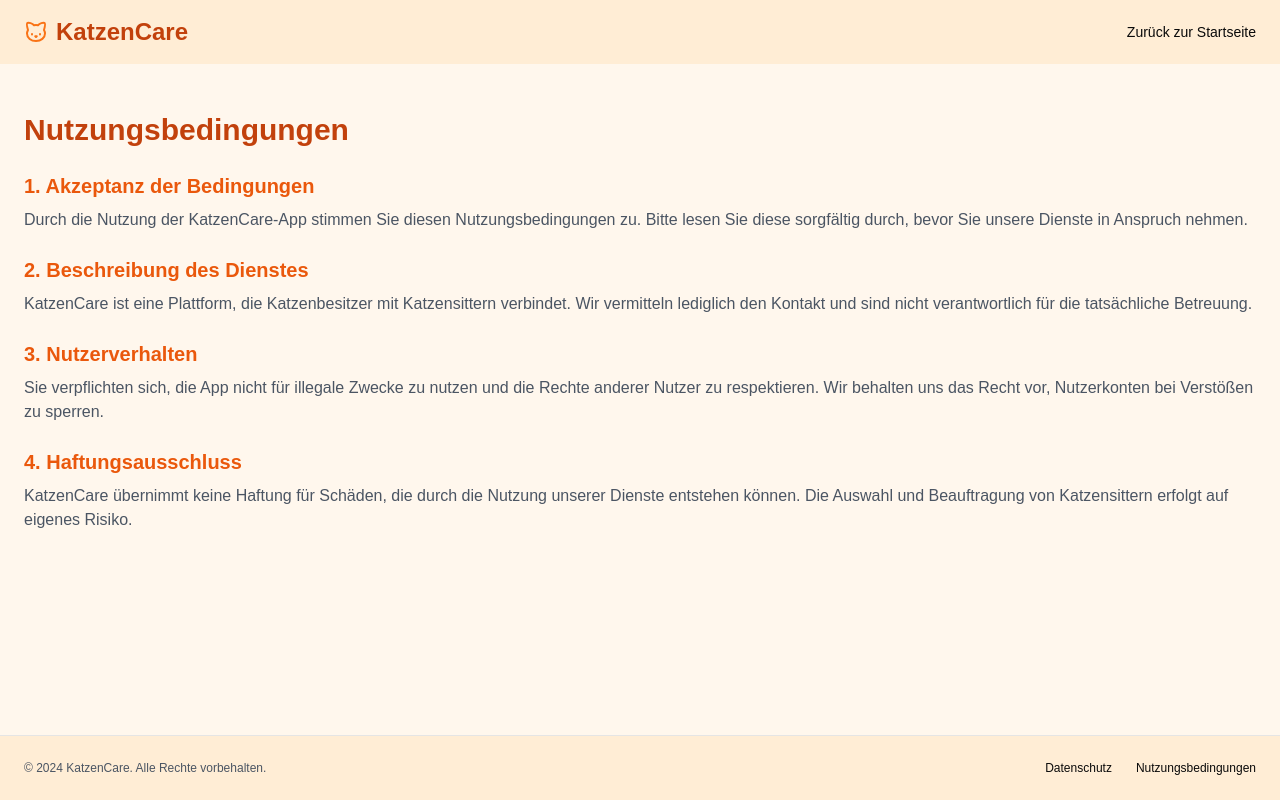
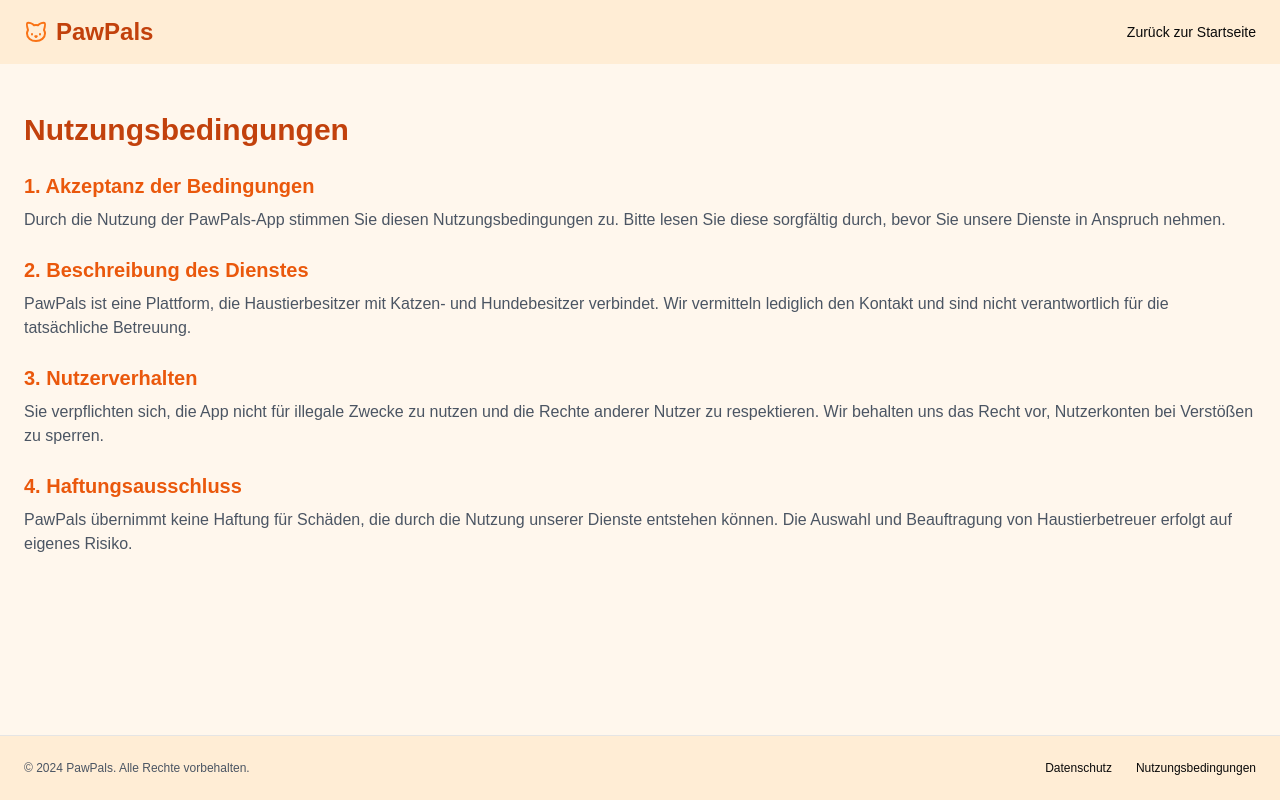
Before and after one commit to dratonin/KatzenCare, a Next.js app: page /terms-of-service in a window 1280 px wide. Built offline with nearby package versions, Linux system fonts and the light colour scheme.

Commit message:
Fixed the Branding on all Subpages

```diff
--- a/components/contact.tsx
+++ b/components/contact.tsx
@@ -10,7 +10,7 @@ export default function Contact() {
       <header className="px-4 lg:px-6 h-16 flex items-center bg-orange-100">
         <Link className="flex items-center justify-center" href="/">
           <Cat className="h-6 w-6 text-orange-500" />
-          <span className="ml-2 text-2xl font-bold text-orange-700">KatzenCare</span>
+          <span className="ml-2 text-2xl font-bold text-orange-700">PawPals</span>
         </Link>
         <nav className="ml-auto flex gap-4 sm:gap-6">
           <Link className="text-sm font-medium hover:underline underline-offset-4" href="/">
@@ -45,7 +45,7 @@ export default function Contact() {
               <div className="space-y-4">
                 <div className="flex items-center space-x-3">
                   <Mail className="h-5 w-5 text-orange-500" />
-                  <span>kontakt@katzencare.de</span>
+                  <span>kontakt@pawpals.de</span>
                 </div>
                 <div className="flex items-center space-x-3">
                   <Phone className="h-5 w-5 text-orange-500" />
@@ -53,7 +53,7 @@ export default function Contact() {
                 </div>
                 <div className="flex items-center space-x-3">
                   <MapPin className="h-5 w-5 text-orange-500" />
-                  <span>Katzenstraße 1, 12345 Katzenstadt</span>
+                  <span>Ritterstraße 111, 42659 Solingen</span>
                 </div>
               </div>
             </div>
@@ -61,7 +61,7 @@ export default function Contact() {
         </div>
       </main>
       <footer className="flex flex-col gap-2 sm:flex-row py-6 w-full shrink-0 items-center px-4 md:px-6 border-t bg-orange-100">
-        <p className="text-xs text-gray-600">© 2024 KatzenCare. Alle Rechte vorbehalten.</p>
+        <p className="text-xs text-gray-600">© 2024 PawPals. Alle Rechte vorbehalten.</p>
         <nav className="sm:ml-auto flex gap-4 sm:gap-6">
           <Link className="text-xs hover:underline underline-offset-4" href="/privacy-policy">
             Datenschutz
--- a/components/privacy-policy.tsx
+++ b/components/privacy-policy.tsx
@@ -8,7 +8,7 @@ export default function PrivacyPolicy() {
       <header className="px-4 lg:px-6 h-16 flex items-center bg-orange-100">
         <Link className="flex items-center justify-center" href="/">
           <Cat className="h-6 w-6 text-orange-500" />
-          <span className="ml-2 text-2xl font-bold text-orange-700">KatzenCare</span>
+          <span className="ml-2 text-2xl font-bold text-orange-700">PawPals</span>
         </Link>
         <nav className="ml-auto flex gap-4 sm:gap-6">
           <Link className="text-sm font-medium hover:underline underline-offset-4" href="/">
@@ -23,7 +23,7 @@ export default function PrivacyPolicy() {
             <section>
               <h2 className="text-xl font-semibold mb-2 text-orange-600">1. Einleitung</h2>
               <p>
-                Wir bei KatzenCare nehmen den Schutz Ihrer persönlichen Daten sehr ernst. Diese Datenschutzerklärung
+                Wir bei PawPals nehmen den Schutz Ihrer persönlichen Daten sehr ernst. Diese Datenschutzerklärung
                 informiert Sie darüber, wie wir mit Ihren Daten umgehen und welche Rechte Sie haben.
               </p>
             </section>
@@ -31,7 +31,7 @@ export default function PrivacyPolicy() {
               <h2 className="text-xl font-semibold mb-2 text-orange-600">2. Datenerhebung und -verwendung</h2>
               <p>
                 Wir erheben nur die Daten, die für die Nutzung unserer App notwendig sind. Dies umfasst Ihren Namen,
-                Ihre E-Mail-Adresse und Informationen über Ihre Katze(n).
+                Ihre E-Mail-Adresse und Informationen über Ihr Haustier.
               </p>
             </section>
             <section>
@@ -52,7 +52,7 @@ export default function PrivacyPolicy() {
         </div>
       </main>
       <footer className="flex flex-col gap-2 sm:flex-row py-6 w-full shrink-0 items-center px-4 md:px-6 border-t bg-orange-100">
-        <p className="text-xs text-gray-600">© 2024 KatzenCare. Alle Rechte vorbehalten.</p>
+        <p className="text-xs text-gray-600">© 2024 PawPals. Alle Rechte vorbehalten.</p>
         <nav className="sm:ml-auto flex gap-4 sm:gap-6">
           <Link className="text-xs hover:underline underline-offset-4" href="/privacy-policy">
             Datenschutz
--- a/components/terms-of-service.tsx
+++ b/components/terms-of-service.tsx
@@ -8,7 +8,7 @@ export default function TermsOfService() {
       <header className="px-4 lg:px-6 h-16 flex items-center bg-orange-100">
         <Link className="flex items-center justify-center" href="/">
           <Cat className="h-6 w-6 text-orange-500" />
-          <span className="ml-2 text-2xl font-bold text-orange-700">KatzenCare</span>
+          <span className="ml-2 text-2xl font-bold text-orange-700">PawPals</span>
         </Link>
         <nav className="ml-auto flex gap-4 sm:gap-6">
           <Link className="text-sm font-medium hover:underline underline-offset-4" href="/">
@@ -23,14 +23,14 @@ export default function TermsOfService() {
             <section>
               <h2 className="text-xl font-semibold mb-2 text-orange-600">1. Akzeptanz der Bedingungen</h2>
               <p>
-                Durch die Nutzung der KatzenCare-App stimmen Sie diesen Nutzungsbedingungen zu. Bitte lesen Sie diese
+                Durch die Nutzung der PawPals-App stimmen Sie diesen Nutzungsbedingungen zu. Bitte lesen Sie diese
                 sorgfältig durch, bevor Sie unsere Dienste in Anspruch nehmen.
               </p>
             </section>
             <section>
               <h2 className="text-xl font-semibold mb-2 text-orange-600">2. Beschreibung des Dienstes</h2>
               <p>
-                KatzenCare ist eine Plattform, die Katzenbesitzer mit Katzensittern verbindet. Wir vermitteln lediglich
+                PawPals ist eine Plattform, die Haustierbesitzer mit Katzen- und Hundebesitzer verbindet. Wir vermitteln lediglich
                 den Kontakt und sind nicht verantwortlich für die tatsächliche Betreuung.
               </p>
             </section>
@@ -44,15 +44,15 @@ export default function TermsOfService() {
             <section>
               <h2 className="text-xl font-semibold mb-2 text-orange-600">4. Haftungsausschluss</h2>
               <p>
-                KatzenCare übernimmt keine Haftung für Schäden, die durch die Nutzung unserer Dienste entstehen können.
-                Die Auswahl und Beauftragung von Katzensittern erfolgt auf eigenes Risiko.
+                PawPals übernimmt keine Haftung für Schäden, die durch die Nutzung unserer Dienste entstehen können.
+                Die Auswahl und Beauftragung von Haustierbetreuer erfolgt auf eigenes Risiko.
               </p>
             </section>
           </div>
         </div>
       </main>
       <footer className="flex flex-col gap-2 sm:flex-row py-6 w-full shrink-0 items-center px-4 md:px-6 border-t bg-orange-100">
-        <p className="text-xs text-gray-600">© 2024 KatzenCare. Alle Rechte vorbehalten.</p>
+        <p className="text-xs text-gray-600">© 2024 PawPals. Alle Rechte vorbehalten.</p>
         <nav className="sm:ml-auto flex gap-4 sm:gap-6">
           <Link className="text-xs hover:underline underline-offset-4" href="/privacy-policy">
             Datenschutz
```
